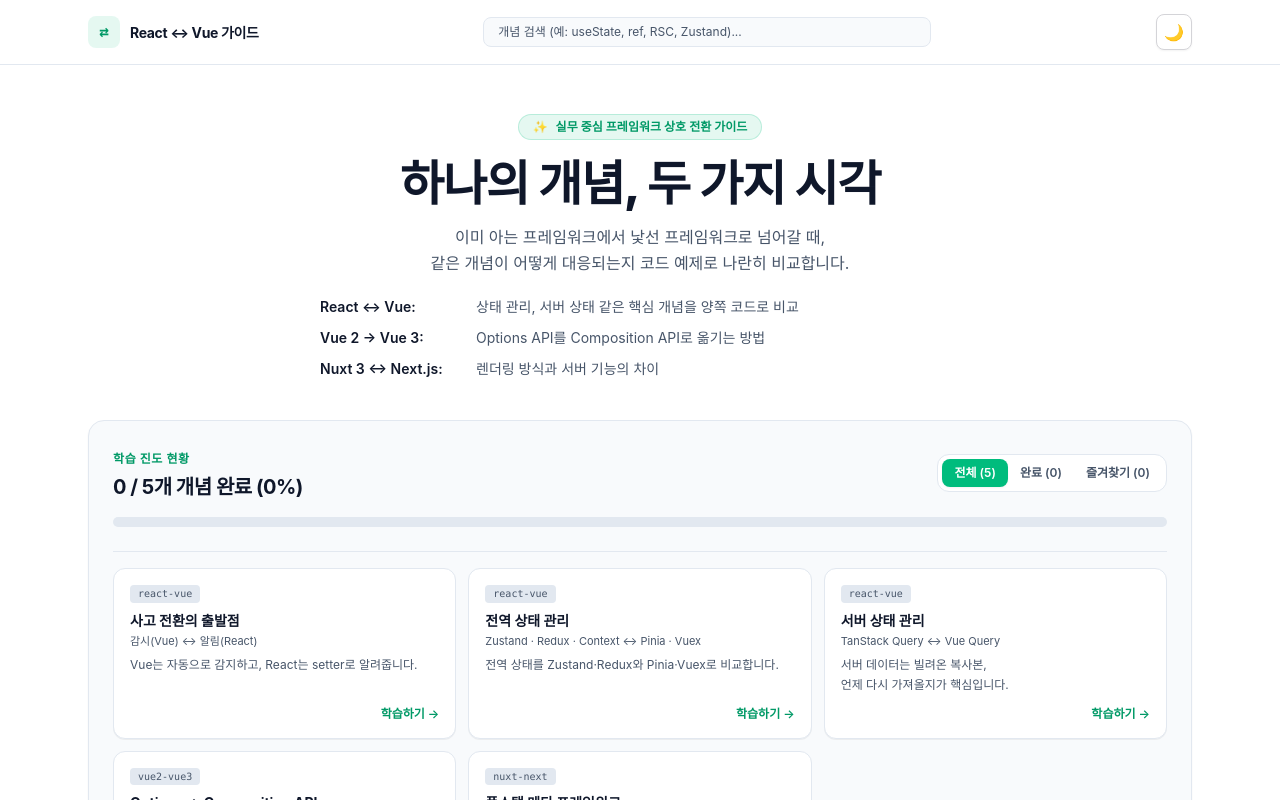
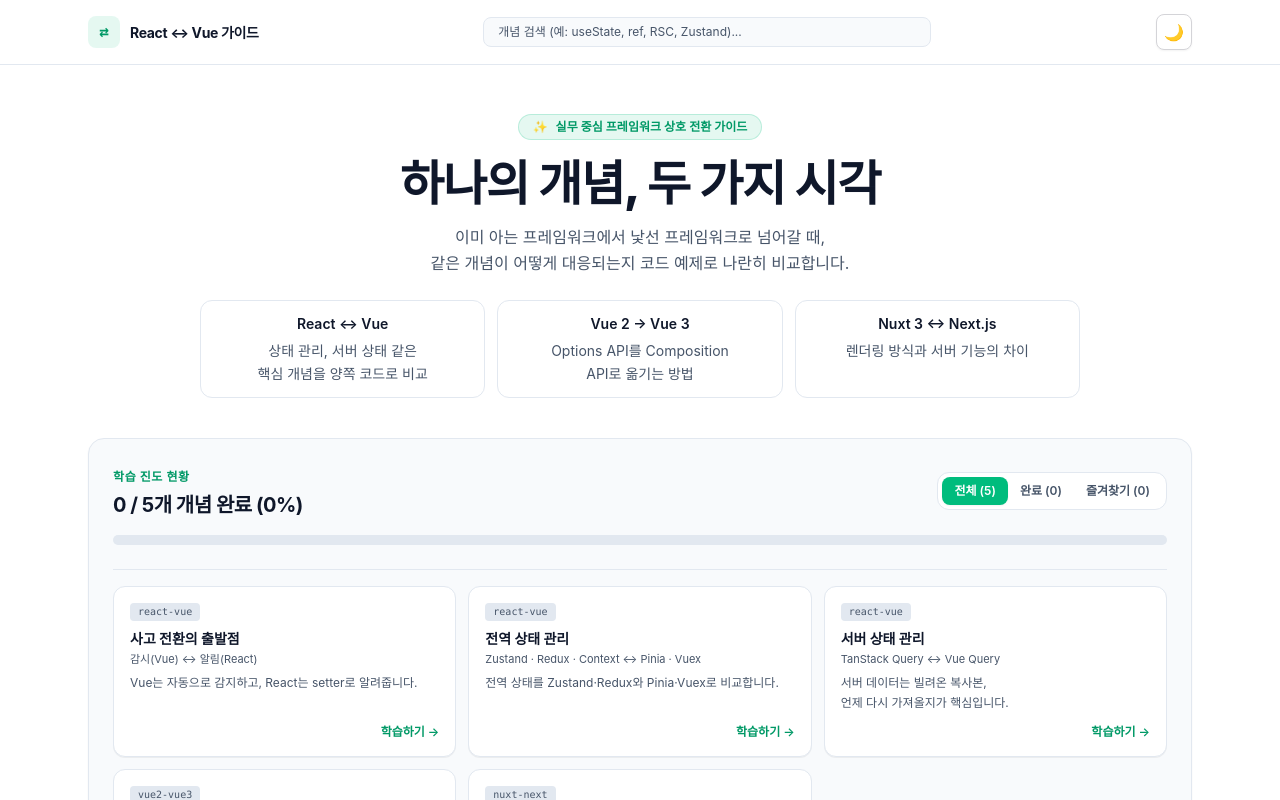
Before and after one commit to heo-mk/react-vue-trans-01-next-ver, a Next.js app: page / in a window 1280 px wide. Shown: the top 800 px of the page. Built offline with nearby package versions, Linux system fonts and the light colour scheme.

Commit message:
Modify 정렬 문제 해결

```diff
--- a/app/page.tsx
+++ b/app/page.tsx
@@ -24,32 +24,29 @@
             <span className="inline-block">코드 예제로 나란히 비교합니다.</span>
           </p>
 
-          <ul className="mx-auto mt-5 flex max-w-[640px] flex-col gap-2 text-xs leading-relaxed text-[var(--text-secondary)] sm:text-sm text-left">
-            <li className="flex flex-col sm:flex-row sm:items-baseline sm:gap-3 text-left">
-              <span className="font-semibold text-[var(--text-primary)] shrink-0 sm:w-36">
-                React ↔ Vue:
+          <ul className="mx-auto mt-6 grid max-w-[880px] grid-cols-1 gap-3 text-xs leading-relaxed text-[var(--text-secondary)] sm:text-sm min-[640px]:grid-cols-3">
+            <li className="rounded-xl border border-[var(--border-subtle)] px-4 py-3 text-center [text-wrap:balance] [word-break:keep-all]">
+              <span className="block font-semibold text-[var(--text-primary)]">
+                React ↔ Vue
               </span>
-              <span>
-                <span className="inline-block">상태 관리, 서버 상태 같은</span>{' '}
-                <span className="inline-block">핵심 개념을 양쪽 코드로 비교</span>
+              <span className="mt-1 block">
+                상태 관리, 서버 상태 같은 핵심 개념을 양쪽 코드로 비교
               </span>
             </li>
-            <li className="flex flex-col sm:flex-row sm:items-baseline sm:gap-3 text-left">
-              <span className="font-semibold text-[var(--text-primary)] shrink-0 sm:w-36">
-                Vue 2 → Vue 3:
+            <li className="rounded-xl border border-[var(--border-subtle)] px-4 py-3 text-center [text-wrap:balance] [word-break:keep-all]">
+              <span className="block font-semibold text-[var(--text-primary)]">
+                Vue 2 → Vue 3
               </span>
-              <span>
-                <span className="inline-block">Options API를</span>{' '}
-                <span className="inline-block">Composition API로 옮기는 방법</span>
+              <span className="mt-1 block">
+                Options API를 Composition API로 옮기는 방법
               </span>
             </li>
-            <li className="flex flex-col sm:flex-row sm:items-baseline sm:gap-3 text-left">
-              <span className="font-semibold text-[var(--text-primary)] shrink-0 sm:w-36">
-                Nuxt 3 ↔ Next.js:
+            <li className="rounded-xl border border-[var(--border-subtle)] px-4 py-3 text-center [text-wrap:balance] [word-break:keep-all]">
+              <span className="block font-semibold text-[var(--text-primary)]">
+                Nuxt 3 ↔ Next.js
               </span>
-              <span>
-                <span className="inline-block">렌더링 방식과</span>{' '}
-                <span className="inline-block">서버 기능의 차이</span>
+              <span className="mt-1 block">
+                렌더링 방식과 서버 기능의 차이
               </span>
             </li>
           </ul>
```
